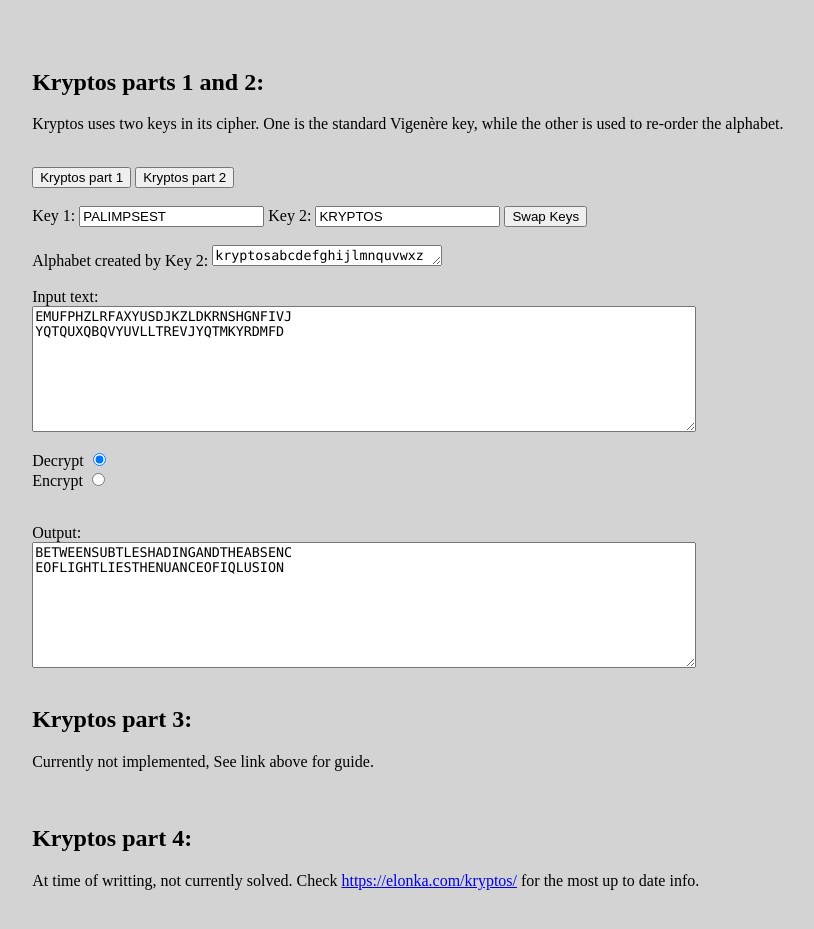
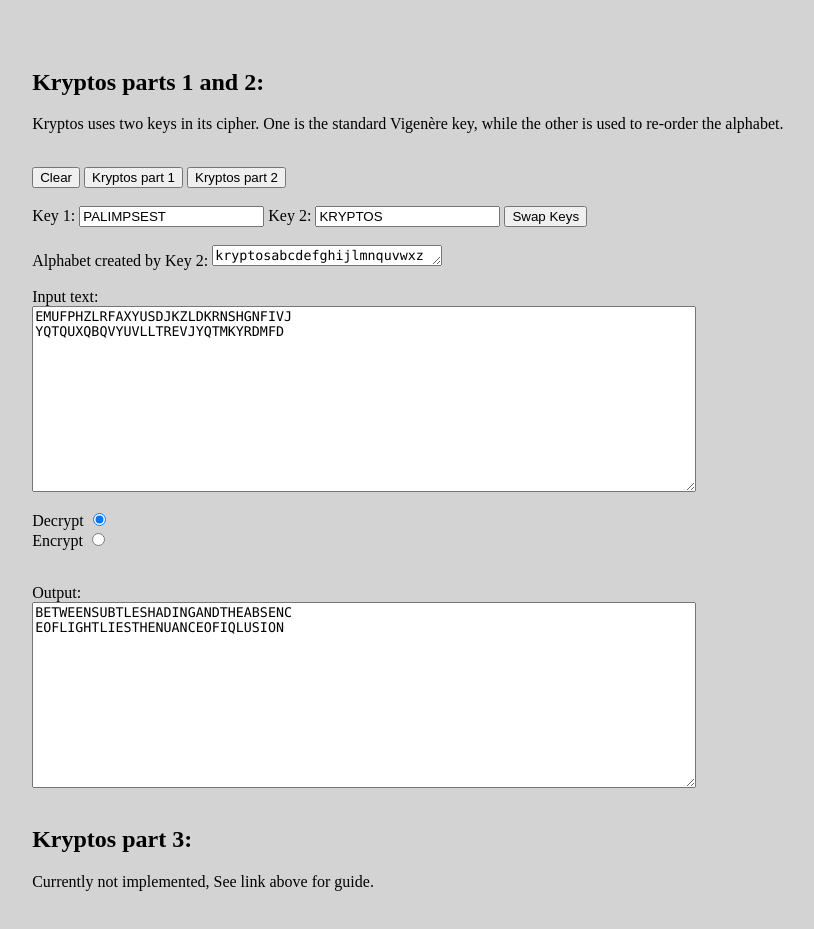
Before and after one commit to flashdas/cipher, a plain HTML site: page Kryptos.html in a window 1280 px wide. Shown: the part 149-1078 px from the top of the page, without its empty margins (19-833 px from the left). Drawn offline with Linux system fonts and the light colour scheme.

Commit message:
fixed link, added clear button

```diff
--- a/Kryptos.html
+++ b/Kryptos.html
@@ -27,6 +27,7 @@
         </p>
         <br>
         <form>
+            <input type="button" value="Clear" onClick="clr();kryptos();">
             <input type="button" value="Kryptos part 1" onClick="k1();kryptos();">
             <input type="button" value="Kryptos part 2" onClick="k2();kryptos();">
             <br><br>
@@ -43,7 +44,7 @@
            <br><br>
 
             <label for="cipherText">Input text:</label><br>
-            <textarea id="cipherText" name="cipherText" rows="8" cols="80"
+            <textarea id="cipherText" name="cipherText" rows="12" cols="80"
             onBlur="kryptos();"></textarea>
             <br><br>
 
@@ -57,7 +58,7 @@
         </form>
         <br>
         <label for="outputText">Output:</label><br>
-        <textarea id="outputText" name="outputText" readonly rows="8" cols="80"></textarea>
+        <textarea id="outputText" name="outputText" readonly rows="12" cols="80"></textarea>
         <br><br>
 
 
--- a/ciphy.js
+++ b/ciphy.js
@@ -59,7 +59,7 @@ function setUrlParams() {
 
 
 function kryptos(){
-    var key1 = document.getElementById("key1").value; console.log("key 1="+key1);
+    var key1 = document.getElementById("key1").value;
     var key2 = document.getElementById("key2").value.toLowerCase();
     var text = document.getElementById("cipherText").value;
     var d = 1; if (document.getElementById("decrypt").checked == true) {d = -1;}
@@ -67,9 +67,15 @@ function kryptos(){
     for(let i = 0; i < key2.length ; i++) {
         alph = alph.replace(key2.substr(i, 1), "");
     }
-    alph = key2 + alph;
+    var prefix = key2.toLowerCase();
+    for(let i = 0; i < prefix.length ; i++) {
+        if (!(prefix[i] >"a" && prefix[i] < "z")) {
+            prefix = prefix.replace(prefix[i],"");
+            i--;
+        }
+    }
+    alph = prefix + alph;
     document.getElementById("alphabet").innerHTML = alph;
-    console.log("alph=" + alph);
 
     var letters = text.split("");
 
@@ -77,10 +83,8 @@ function kryptos(){
     for (let i = 0; i < shifts.length; i++) {
         if (key1.toLowerCase()[i]  >= "a" && key1.toLowerCase()[i] <= "z") {
             shifts[i] = alph.indexOf(key1.toLowerCase()[i]);
-        } /*else {
-            shifts[i] = 0;
-        }//*/
-    }console.log("shifts="+shifts);
+        }
+    }
     ///////////////////////////////////////////////////////////////
 
     var out = "";
@@ -99,7 +103,6 @@ function kryptos(){
         } else if (letters[i]  >= "A" && letters[i] <= "Z") {
             // dont forget to convert to/from upper case
             // temp = letter's number in alph
-     //       console.log("letters = " + letters + "  i="+i+"  j="+j);
             var temp = alph.indexOf(letters[i].toLowerCase());
 
             // increase temp by key1
@@ -112,21 +115,23 @@ function kryptos(){
             j--;
         }
         out = out + letters[i];
+    }
 
+    document.getElementById("outputText").innerHTML = out;
 
-    }
- //   console.log("out = " + letters);
-    document.getElementById("outputText").innerHTML = out;
-    //console.log("output: " + out);
-    /** */
 }
 
+function clr(){
+    document.getElementById("key1").value = "";
+    document.getElementById("key2").value = "";
+    document.getElementById("cipherText").innerHTML ="";
+}
 function k1(){
     document.getElementById("key1").value = "PALIMPSEST";
     document.getElementById("key2").value = "KRYPTOS";
     document.getElementById("cipherText").innerHTML =
     `EMUFPHZLRFAXYUSDJKZLDKRNSHGNFIVJ
-YQTQUXQBQVYUVLLTREVJYQTMKYRDMFD`
+YQTQUXQBQVYUVLLTREVJYQTMKYRDMFD`;
 }
 function k2(){
     document.getElementById("key1").value = "ABSCISSA";
@@ -143,7 +148,7 @@ FLGGTEZ?FKZBSFDQVGOGIPUFXHHDRKF
 FHQNTGPUAECNUVPDJMQCLQUMUNEDFQ
 ELZZVRRGKFFVOEEXBDMVPNFQXEZLGRE
 DNQFMPNZGLFLPMRJQYALMGNUVPDXVKP
-DQUMEBEDMHDAFMJGZNUPLGEWJLLAETG`
+DQUMEBEDMHDAFMJGZNUPLGEWJLLAETG`;
 }
 function swap(){
     var temp = document.getElementById("key1").value;
```
Also changed, not shown: index.html (+3 -3 lines).
